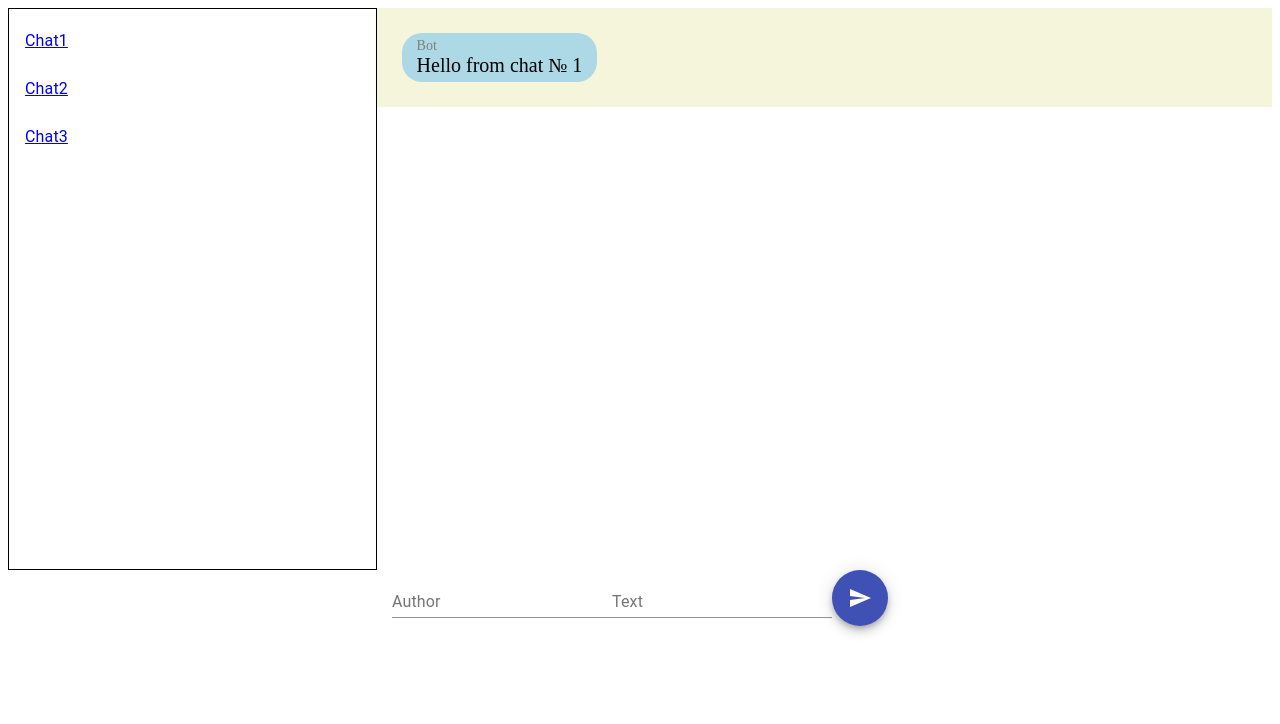
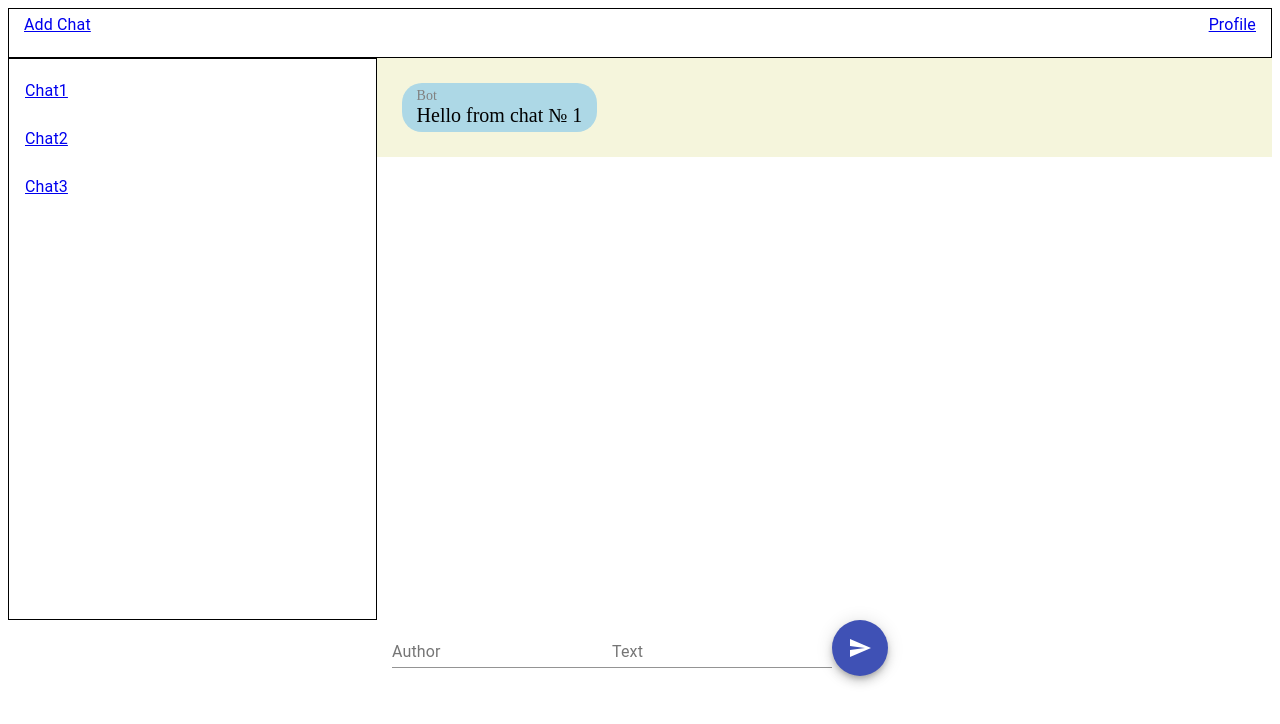
Before and after one commit to Abdullah-ahi/React.js, a React app: page /chats/1 in a window 1280 px wide. Shown: the top 724 px of the page. Built offline with nearby package versions, Linux system fonts and the light colour scheme.

Commit message:
Updated project

```diff
--- a/src/components/ChatList/ChatList.jsx
+++ b/src/components/ChatList/ChatList.jsx
@@ -5,26 +5,30 @@ import List from '@material-ui/core/List';
 import ListItem from '@material-ui/core/ListItem';
 import ListItemText from '@material-ui/core/ListItemText';
 import { Link } from 'react-router-dom';
+import PropTypes from 'prop-types';
 export class ChatList extends Component {
+    static propTypes = {
+        items: PropTypes.object
+    }
 
 
     render(){
-        return(
+        return (
             <div className="chatList">
                 <List>
                     <ListItem>
-                        <Link to="/chats/1">
-                            <ListItemText primary = 'Chat1'></ListItemText>
+                        <Link to='/chats/1'>
+                            <ListItemText primary='Chat1'></ListItemText>
                         </Link>
                     </ListItem>
                     <ListItem>
-                        <Link to="/chats/2">
-                            <ListItemText primary = 'Chat2'></ListItemText>
+                        <Link to='/chats/2'>
+                            <ListItemText primary='Chat2'></ListItemText>
                         </Link>
                     </ListItem>
                     <ListItem>
-                        <Link to="/chats/3">
-                            <ListItemText primary = 'Chat3'></ListItemText>
+                        <Link to='/chats/3'>
+                            <ListItemText primary='Chat3'></ListItemText>
                         </Link>
                     </ListItem>
                 </List>
--- a/src/components/Header/Header.css
+++ b/src/components/Header/Header.css
@@ -2,4 +2,9 @@
     width: 100%;
     height: 50px;
     border: 1px solid #000;
+    display: flex;
+    justify-content: space-between;
+    padding-right: 15px;
+    padding-left: 15px;
+    box-sizing: border-box;
 }
--- a/src/components/Header/Header.jsx
+++ b/src/components/Header/Header.jsx
@@ -1,12 +1,20 @@
 import React, { Component } from 'react';
 import './Header.css'
 
+import { Link } from 'react-router-dom';
+import ListItemText from '@material-ui/core/ListItemText';
+
 export class Header extends Component {
-
-
     render(){
         return(
-            <div className="messenger-header"></div>
+            <div className="messenger-header">
+                <Link to="/addChat">
+                    <ListItemText primary = 'Add Chat'></ListItemText>
+                </Link>
+                <Link to="/profile">
+                    <ListItemText primary = 'Profile'></ListItemText>
+                </Link>
+            </div>
         )
     }
 }
--- a/src/components/Messenger/Messenger.jsx
+++ b/src/components/Messenger/Messenger.jsx
@@ -11,23 +11,20 @@ export class Messenger extends Component{
     state = {
         chats: {
             '1':{
-                id: 1,
                 messages: [
-                    {text: 'Hello from chat № 1', author: 'Bot'}
+                    {text: 'Hello from chat № 1', author: 'Bot'},
                 ],
                 name: 'Chat 1'
             },
             '2':{
-                id: 2,
                 messages: [
-                    {text: 'Hello from chat № 2', author: 'Bot'}
+                    {text: 'Hello from chat № 2', author: 'Bot'},
                 ],
                 name: 'Chat 2'
             },
             '3':{
-                id: 3,
                 messages: [
-                    {text: 'Hello from chat № 3', author: 'Bot'}
+                    {text: 'Hello from chat № 3', author: 'Bot'},
                 ],
                 name: 'Chat 3'
             }
@@ -74,9 +71,9 @@ export class Messenger extends Component{
         return messages;
     }
     render(){
-        console.log(this.props);
         return (
             <div className="messenger">
+                <Header/>
                 <div className="messages-block">
                     <ChatList/>
                     {this.messages ? <MessagesList items={this.messages}/> : 'Please, choose the chat to talk'}
--- a/src/pages/aboutPage.jsx
+++ b/src/pages/aboutPage.jsx
@@ -1,3 +1,5 @@
+import React from 'react';
+
 export function aboutPage(){
     return (
         <div>About page</div>
--- /dev/null
+++ b/src/pages/addChat/addChat.jsx
@@ -0,0 +1,31 @@
+import React, { Component } from 'react';
+import TextField from '@material-ui/core/TextField';
+import Fab from '@material-ui/core/Fab';
+
+import './addChat.css'
+
+export class addChat extends Component {
+
+    state = {
+        newChatName: '',
+    }
+
+    handleInputChange = (event) => {
+        const fieldName = event.target.name;
+        this.setState({
+            [fieldName]: event.target.value,
+        })
+    }
+
+    handleCreateChat = () => {
+        console.log(this.state.newChatName);
+    }
+    render(){
+        return (
+            <div>
+                <TextField label="Chat name" name="newChatName" className="newChatName" onChange={this.handleInputChange} type="text"/>
+                <Fab className='create-new-chat' variant="extended" color="primary" onClick={this.handleCreateChat}>Create chat</Fab>
+            </div>
+        )
+    }
+}
--- /dev/null
+++ b/src/pages/profile.jsx
@@ -0,0 +1,7 @@
+import React from 'react';
+
+export function profile(){
+    return (
+        <div>Profile</div>
+    )
+}
--- a/webpack.config.js
+++ b/webpack.config.js
@@ -5,6 +5,7 @@ const MiniCssExtractPlugin = require('mini-css-extract-plugin');
 
 module.exports = {
     entry: path.resolve(__dirname, 'src', 'index'),
+    devtool: 'eval-source-map',
     output: {
         path: path.resolve(__dirname, 'dist'),
         filename: 'bundle.js',
```
Also changed, not shown: src/routes.js (+13 -1 lines), src/pages/addChat/addChat.css (added), 3 other files (tests, documents, lock files or other folders).
